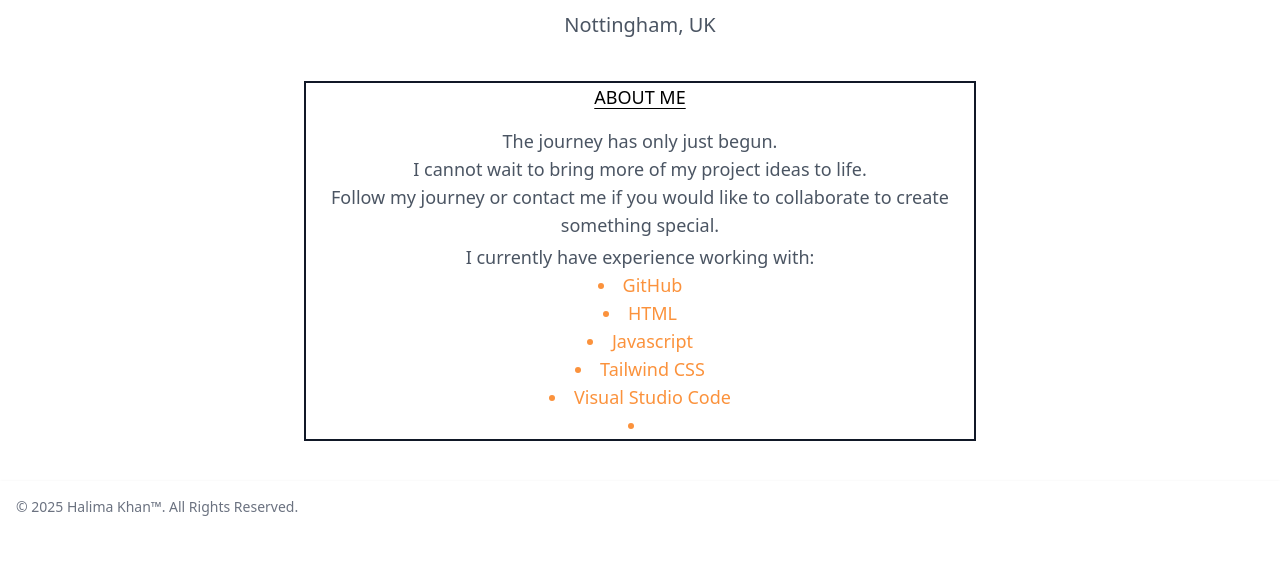
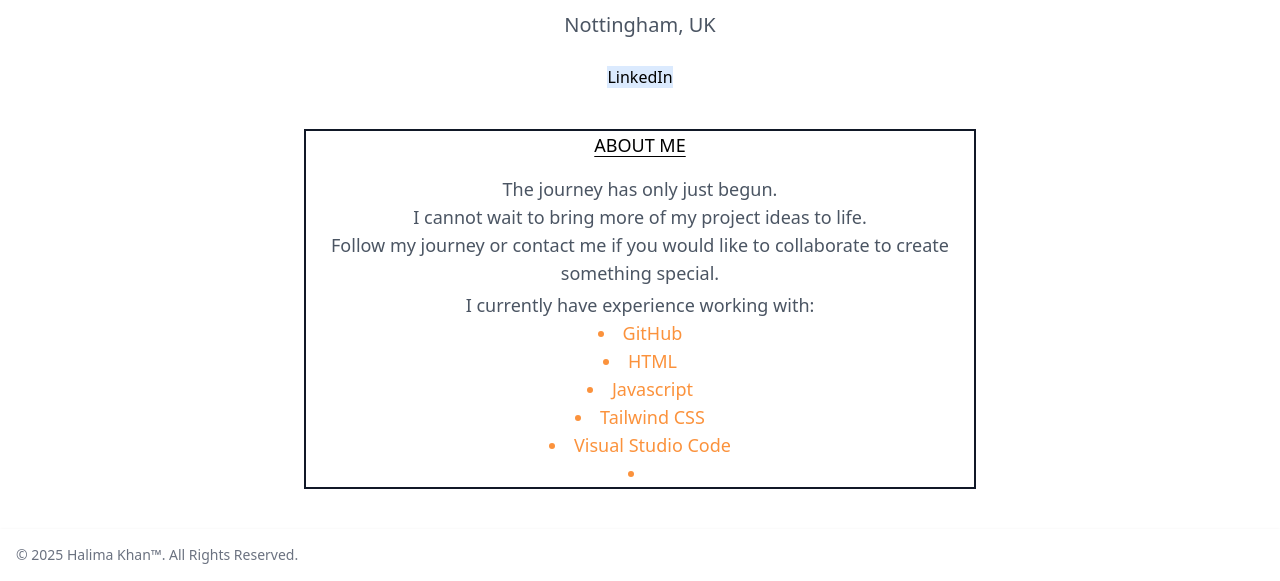
Before and after one commit to hali-27/Web-Portfolio, a plain HTML site: page index.html in a window 1280 px wide. Shown: the part 267-848 px from the top of the page. Before the commit the page ends 800 px from the top, so only its background shows below. Drawn offline with nearby package versions, Linux system fonts and the light colour scheme.

Commit message:
added linkedin link

```diff
--- a/index.html
+++ b/index.html
@@ -78,6 +78,9 @@
         <p class="mt-8 text-pretty text-lg font-medium text-gray-600 sm:text-xl/8">Pharmacist & </p>
         <p class="text-pretty text-lg font-medium text-gray-600 sm:text-xl/8">Trainee Software Developer</p>
             <p class="mt-3 text-pretty text-lg font-medium text-gray-600 sm:text-xl/8">Nottingham, UK</p>
+      </br>
+            <a href="https://uk.linkedin.com/in/halima-khan-31429b173" target="_blank" class="bg-blue-100 hover:font-bold">LinkedIn</a>
+
 
             <div class="mt-10 my-10 text-pretty text-lg font-medium text-black sm:text-l/7 border-solid border-2 border-gray-900" id="About me">
                 <p class="underline underline-offset-4">ABOUT ME
```
